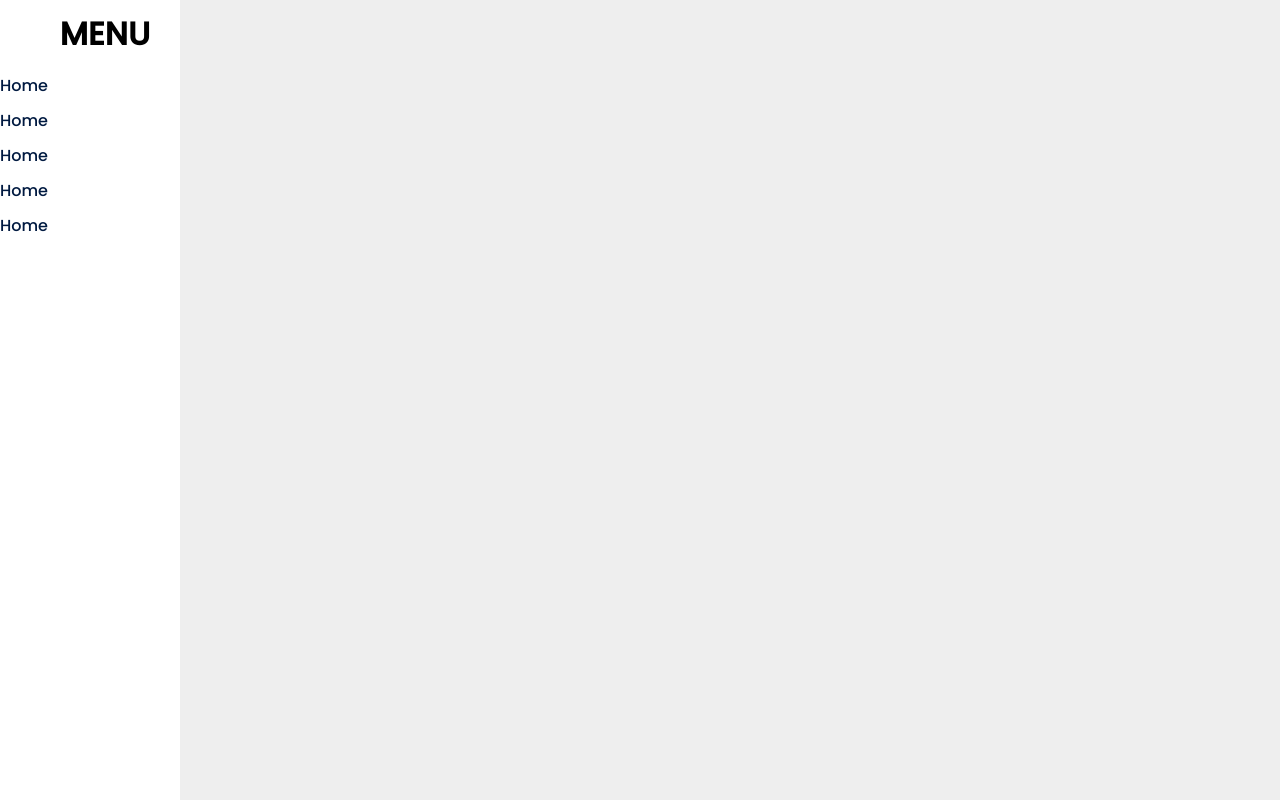
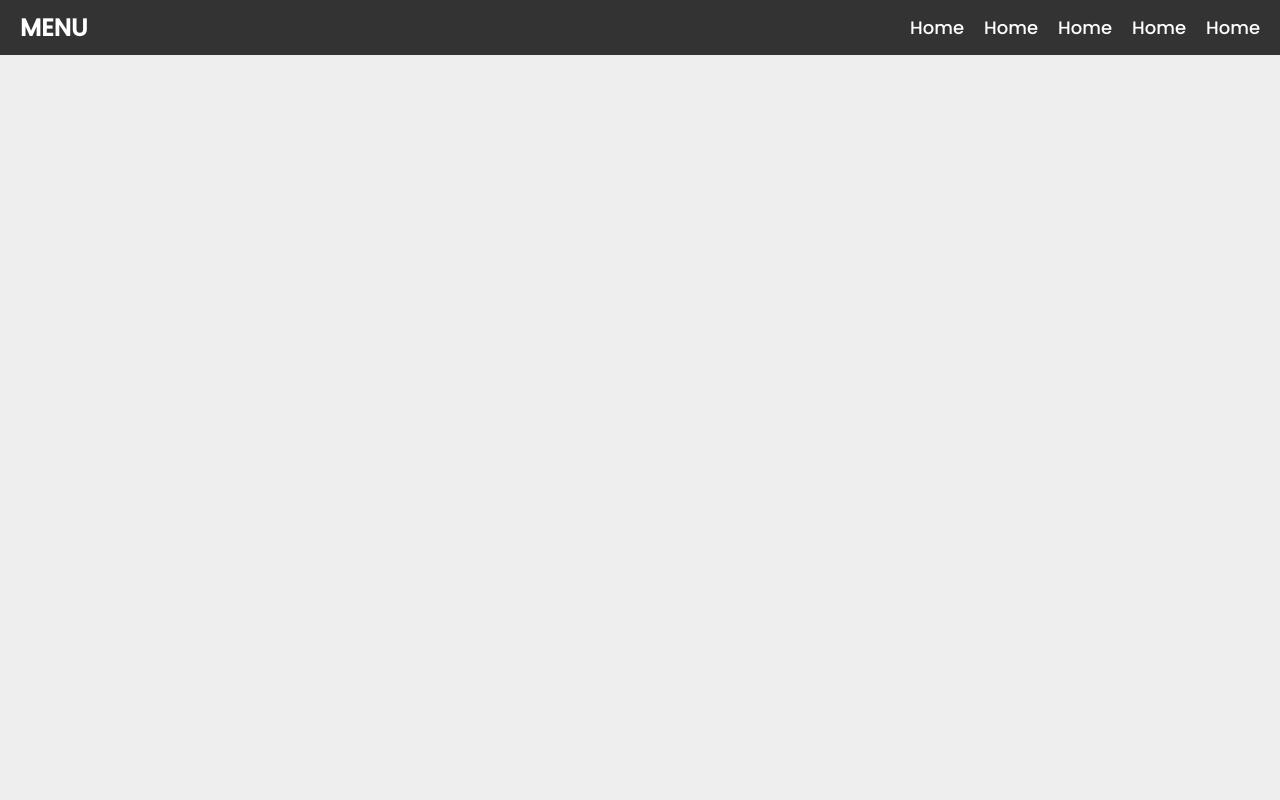
Before and after one commit to ChidchaiN/tomato_diseases_predict, a Django app: page /index/ in a window 1280 px wide. Run offline with Django 5.2, Linux system fonts and the light colour scheme.

Commit message:
ah some update at night 10-09-24

```diff
--- a/myproject/myproject/static/style.css
+++ b/myproject/myproject/static/style.css
@@ -12,42 +12,37 @@ body {
 }
 
 .nav-bar {
-    height: 100%;
-    width: 180px;
-    position: absolute;
-    background-color: #fff;
-    transition: 0.5s ease;
+    background-color: #333;
+    color: #fff;
+    padding: 10px 20px;
+    display: flex;
+    justify-content: space-between;
+    align-items: center;
 }
 
-h1 {
-    color: black;
-    font-weight: 800;
-    text-align: right;
-    padding: 10px 0;
-    padding-right: 30px;
-    pointer-events: none;
+.nav-bar h1 {
+    font-size: 24px;
+    font-weight: bold;
+    margin: 0;
 }
 
-ul li {
+.nav-bar ul {
+    list-style-type: none;
+    display: flex;
+    gap: 20px;
+}
+
+.nav-bar ul li {
     list-style: none;
 }
 
-ul :hover {
-    color: #ff9f1a;
-    background-color: #e2e2e2;
+.nav-bar ul li a {
+    color: #fff;
+    text-decoration: none;
+    font-size: 18px;
+    transition: color 0.3s ease;
 }
 
-ul li a {
-    color: #011a41;
-    font-weight: 500;
-    padding: 5px 0;
-    display: block;
-    text-transform: capitalize;
-    text-decoration: none;
-    transition: 0.2s ease-out;
+.nav-bar ul li a:hover {
+    color: #ffa500;
 }
-
-ul li a i {
-    width: 40px;
-    text-align: center;
-}
```
Also changed, not shown: myproject/myproject/static/compute_style.css (+11 -1 lines), myproject/templates/compute_page.html (+36 -2 lines).
